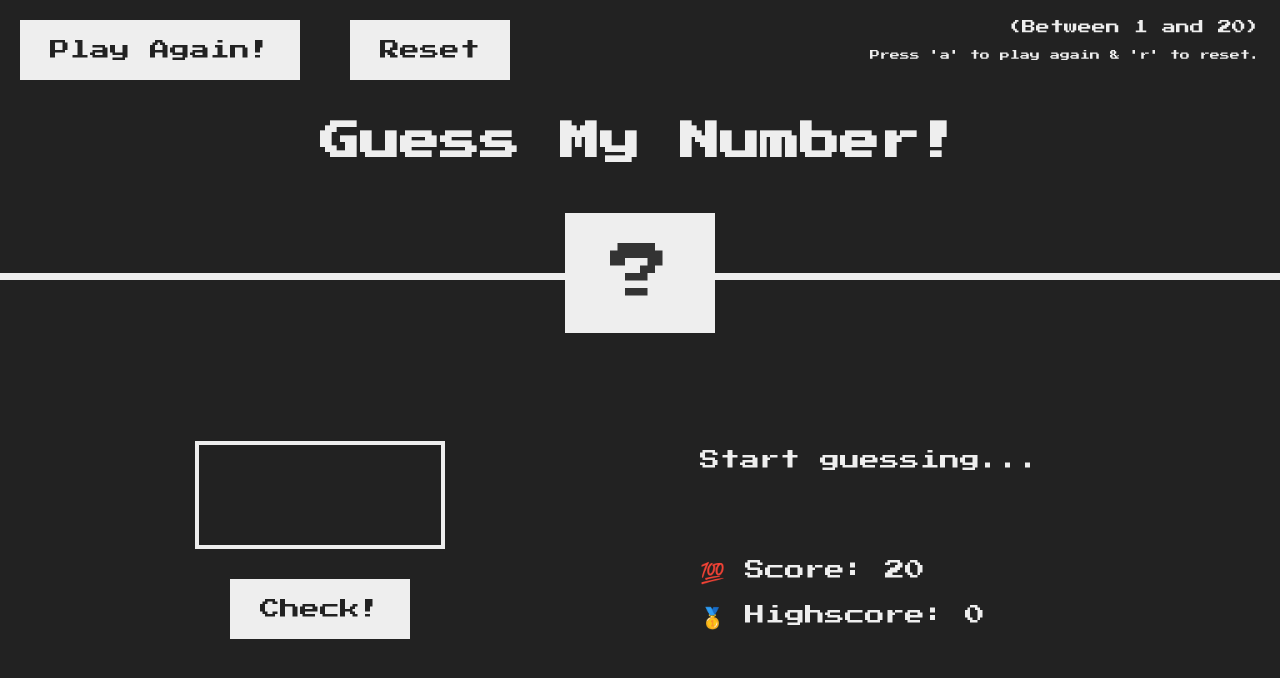
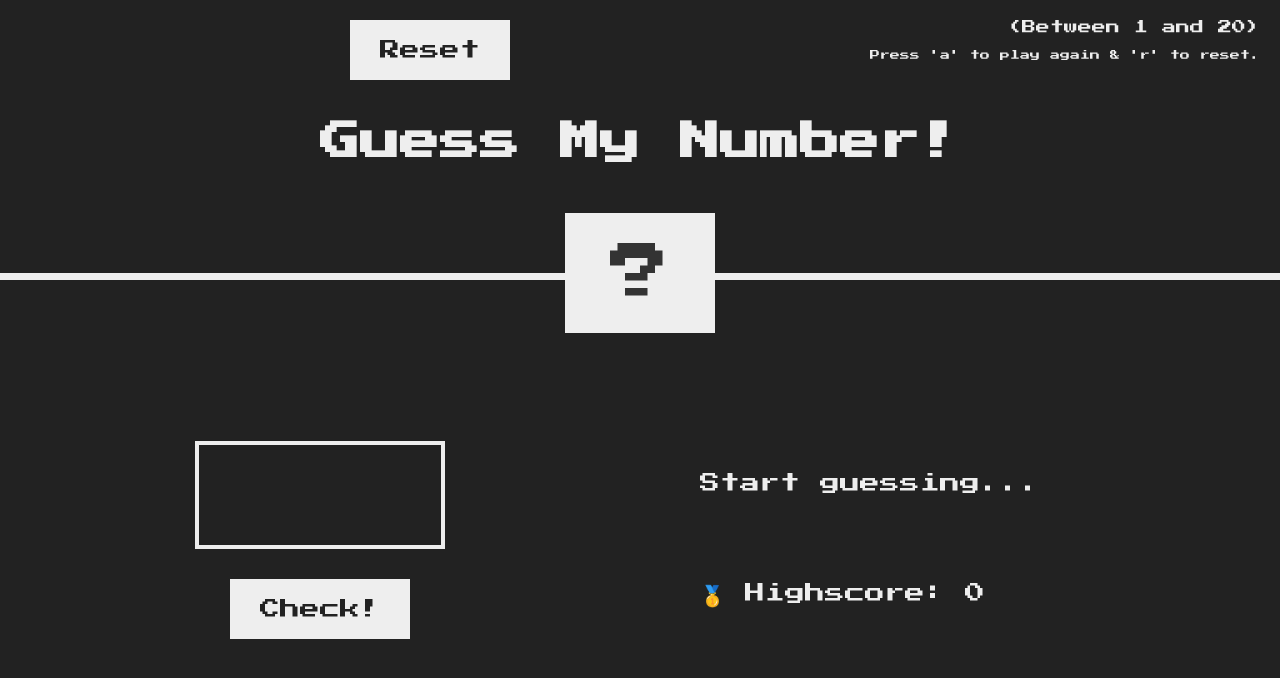
Before and after one commit to sid-talesara/guessmynumber, a plain HTML site: page Index.html in a window 1280 px wide. Drawn offline with Linux system fonts and the light colour scheme.

Commit message:
commit #2 🚀

```diff
--- a/Index.html
+++ b/Index.html
@@ -14,7 +14,7 @@
         <h1>Guess My Number!</h1>
         <p class="between">(Between 1 and 20)</p>
         <p class="instructions">Press 'a' to play again & 'r' to reset.</p>
-        <button class=" btn again">Play Again!</button>
+        <!-- <button class=" btn again">Play Again!</button> -->
         <button class="btn reset">Reset</button>
         <div class="number">?</div>
     </header>
@@ -25,7 +25,7 @@
         </section>
         <section class="right">
             <p class="message">Start guessing...</p>
-            <p class="label-score">💯 Score: <span class="score">20</span></p>
+            <!-- <p class="label-score">💯 Score: <span class="score">20</span></p> -->
             <p class="label-highscore">
                 🥇 Highscore: <span class="highscore">0</span>
             </p>
--- a/app.css
+++ b/app.css
@@ -5,7 +5,7 @@
   padding: 0;
   box-sizing: inherit;
 }
-
+/* hahha */
 html {
   font-size: 62.5%;
   box-sizing: border-box;
--- a/app.js
+++ b/app.js
@@ -1,6 +1,6 @@
 'use strict';
 //DOM= Document object model
-
+//hahahah
 //variable declaration
 let random=Math.trunc(Math.random()*20)+1; //random number generator logic
 let score=20;
```
Also changed, not shown: 1 other file.
